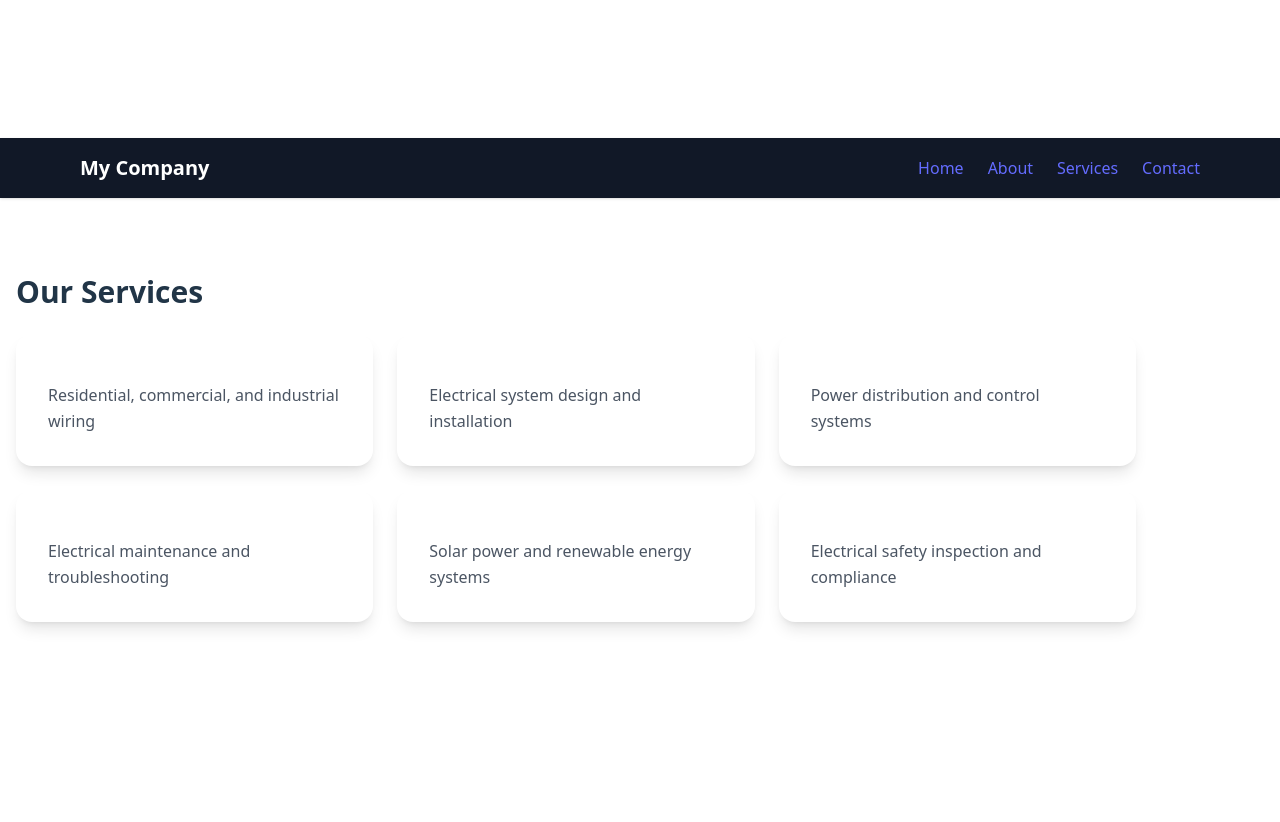
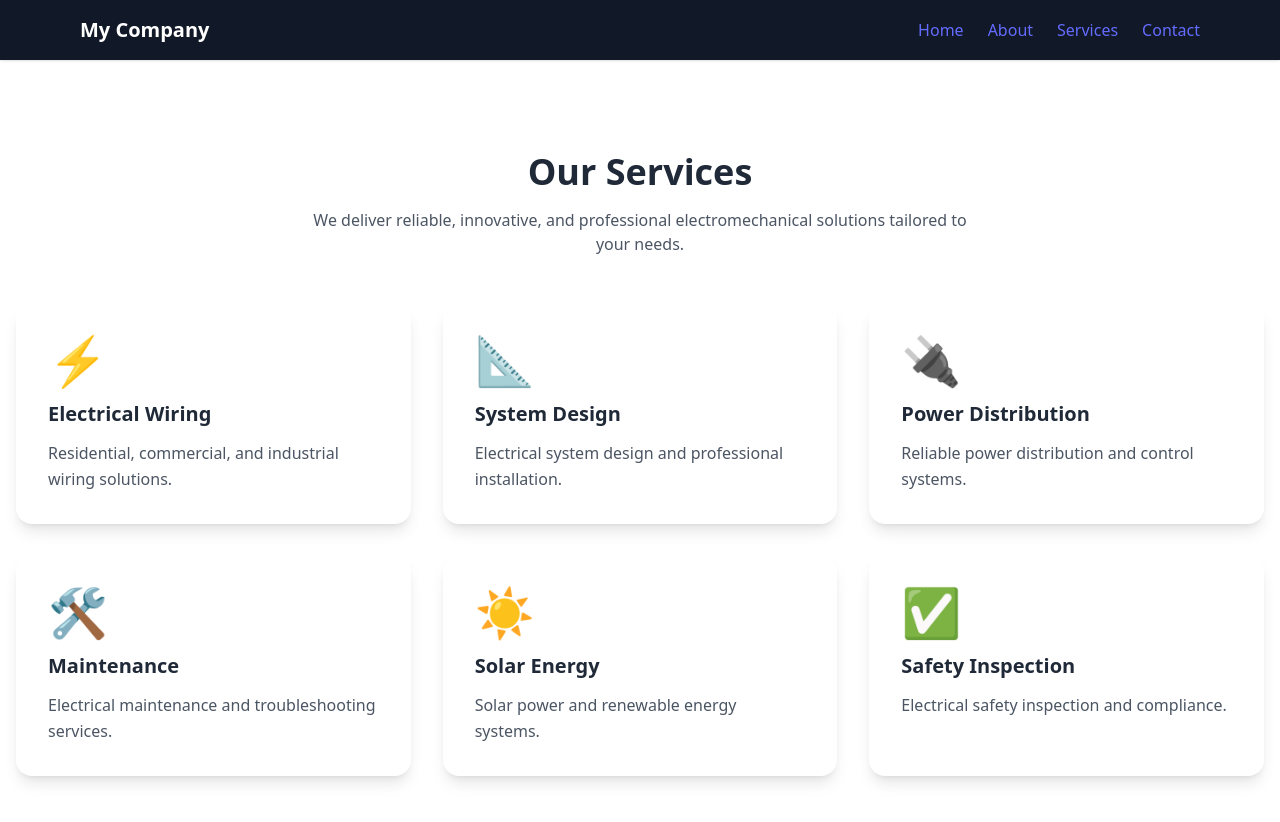
Before and after one commit to simon21728/simon, a React (Vite) app in the folder myapp/: page /services in a window 1280 px wide. Shown: the top 822 px of the page. Before the commit the page ends 800 px from the top, so only its background shows below. Built offline with nearby package versions, Linux system fonts and the light colour scheme.

Commit message:
company start

```diff
--- a/myapp/src/data/data.js
+++ b/myapp/src/data/data.js
@@ -12,7 +12,42 @@ export const aboutData = {
 };
 
 export const servicesData = [
-
+  {
+    id: 1,
+    name: "Electrical Wiring",
+    desc: "Residential, commercial, and industrial wiring solutions.",
+    icon: "⚡",
+  },
+  {
+    id: 2,
+    name: "System Design",
+    desc: "Electrical system design and professional installation.",
+    icon: "📐",
+  },
+  {
+    id: 3,
+    name: "Power Distribution",
+    desc: "Reliable power distribution and control systems.",
+    icon: "🔌",
+  },
+  {
+    id: 4,
+    name: "Maintenance",
+    desc: "Electrical maintenance and troubleshooting services.",
+    icon: "🛠️",
+  },
+  {
+    id: 5,
+    name: "Solar Energy",
+    desc: "Solar power and renewable energy systems.",
+    icon: "☀️",
+  },
+  {
+    id: 6,
+    name: "Safety Inspection",
+    desc: "Electrical safety inspection and compliance.",
+    icon: "✅",
+  },
 ];
 
 export const contactData = {
--- a/myapp/src/pages/Services.jsx
+++ b/myapp/src/pages/Services.jsx
@@ -2,68 +2,44 @@ import { servicesData } from "../data/data";
 
 export default function Services() {
   return (
-    <div className="max-w-6xl mx-auto px-4 py-10">
-      <h1 className="text-3xl font-bold mb-6">Our Services</h1>
-      <div className="grid grid-cols-1 md:grid-cols-3 gap-6">
-        {servicesData.map((s) => (
+    <div className="max-w-7xl mx-auto px-4 py-14">
+
+      {/* HEADER */}
+      <div className="text-center mb-12">
+        <h1 className="text-4xl font-bold mb-4 text-gray-800">
+          Our Services
+        </h1>
+        <p className="text-gray-600 max-w-2xl mx-auto">
+          We deliver reliable, innovative, and professional electromechanical
+          solutions tailored to your needs.
+        </p>
+      </div>
+
+      {/* SERVICES GRID */}
+      <div className="grid grid-cols-1 sm:grid-cols-2 md:grid-cols-3 gap-8">
+        {servicesData.map((service) => (
           <div
-            key={s.id}
-            className="bg-white rounded-2xl p-6 shadow-lg hover:shadow-2xl transition"
+            key={service.id}
+            className="group bg-white rounded-2xl p-8 shadow-lg
+                       hover:shadow-2xl hover:-translate-y-2
+                       transition-all duration-300"
           >
-            <h2 className="text-xl font-bold mb-2">{s.name}</h2>
-            <p>{s.desc}</p>
+            {/* ICON */}
+            <div className="text-5xl mb-4">
+              {service.icon}
+            </div>
+
+            {/* TITLE */}
+            <h2 className="text-xl font-semibold mb-3 text-gray-800 group-hover:text-blue-600 transition">
+              {service.name}
+            </h2>
+
+            {/* DESCRIPTION */}
+            <p className="text-gray-600 leading-relaxed">
+              {service.desc}
+            </p>
           </div>
-
         ))}
-        <div className="bg-white p-8 rounded-2xl shadow-lg">
-          <h2 className="text-2xl font-semibold mb-4">
-
-          </h2>
-          <p className="text-gray-600 leading-relaxed">
-            Residential, commercial, and industrial wiring
-          </p>
-        </div>
-        <div className="bg-white p-8 rounded-2xl shadow-lg">
-          <h2 className="text-2xl font-semibold mb-4">
-
-          </h2>
-          <p className="text-gray-600 leading-relaxed">
-            Electrical system design and installation
-          </p>
-        </div>
-        <div className="bg-white p-8 rounded-2xl shadow-lg">
-          <h2 className="text-2xl font-semibold mb-4">
-
-          </h2>
-          <p className="text-gray-600 leading-relaxed">
-            Power distribution and control systems
-          </p>
-        </div>
-        <div className="bg-white p-8 rounded-2xl shadow-lg">
-          <h2 className="text-2xl font-semibold mb-4">
-
-          </h2>
-          <p className="text-gray-600 leading-relaxed">
-            Electrical maintenance and troubleshooting
-          </p>
-        </div>
-        <div className="bg-white p-8 rounded-2xl shadow-lg">
-          <h2 className="text-2xl font-semibold mb-4">
-
-          </h2>
-          <p className="text-gray-600 leading-relaxed">
-           Solar power and renewable energy systems
-          </p>
-        </div>
-        <div className="bg-white p-8 rounded-2xl shadow-lg">
-          <h2 className="text-2xl font-semibold mb-4">
-
-
-          </h2>
-          <p className="text-gray-600 leading-relaxed">
-            Electrical safety inspection and compliance
-          </p>
-        </div>
       </div>
     </div>
   );
```
